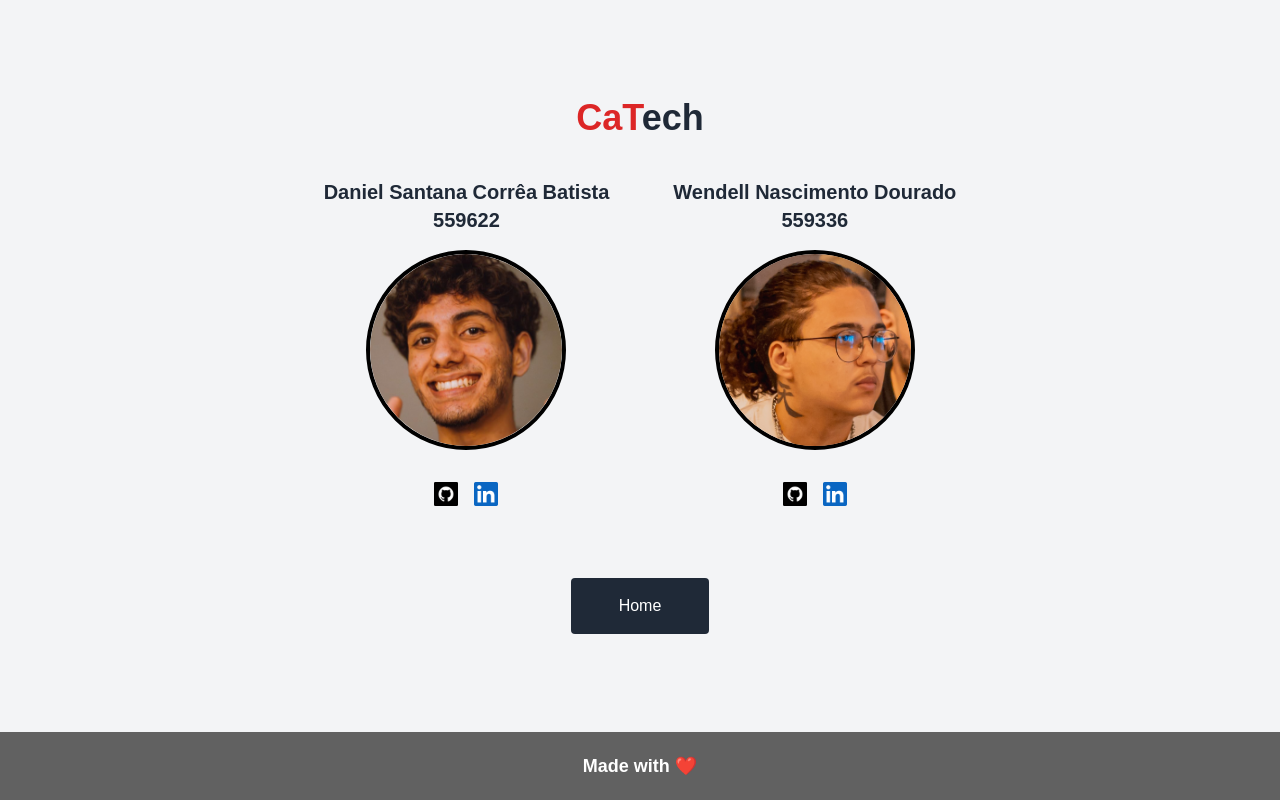
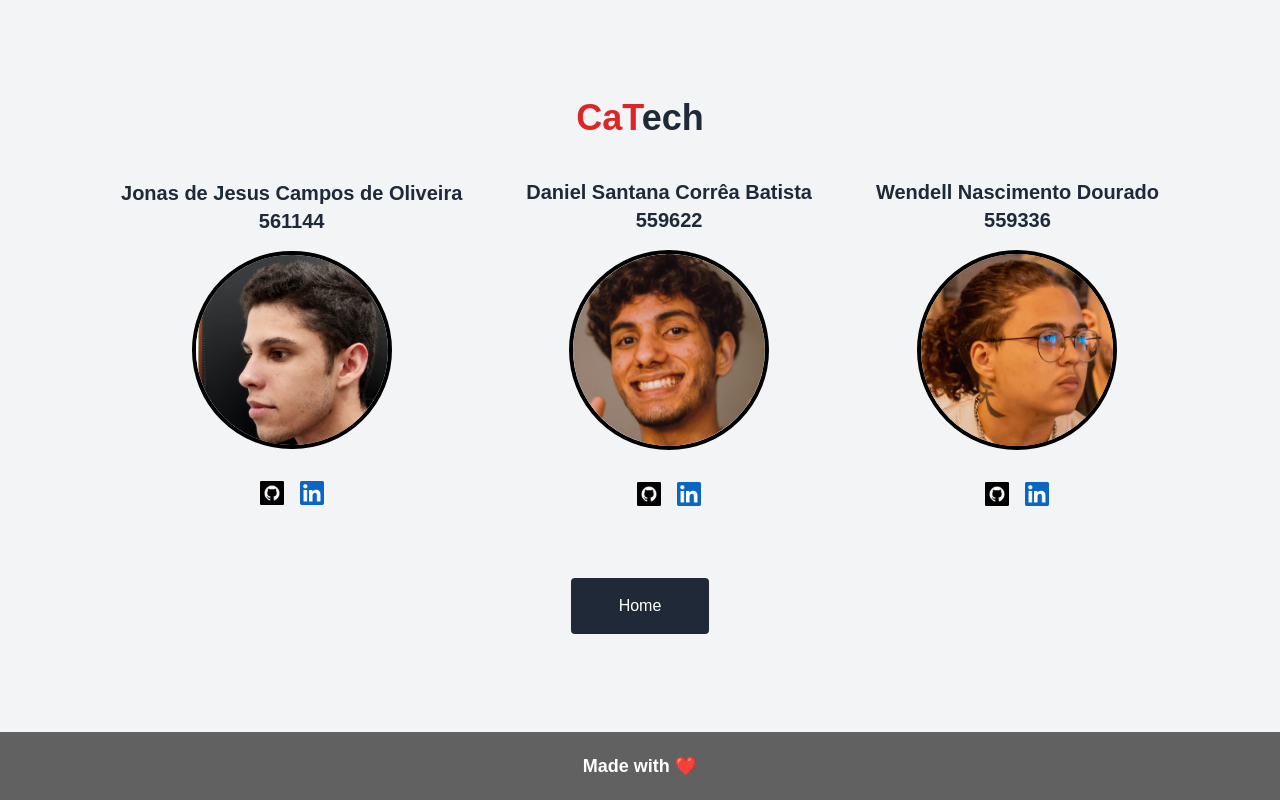
Before and after one commit to FIAP-1TDSPS-2024/ccr-time-tracker-next, a Next.js app: page / in a window 1280 px wide. Built offline with nearby package versions, Linux system fonts and the light colour scheme.

Commit message:
add students

```diff
--- a/src/app/page.tsx
+++ b/src/app/page.tsx
@@ -3,6 +3,13 @@ import { StudentCard } from "@/components/home/StudentCard";
 import { Footer } from "@/components/Footer";
 
 const students = [
+  {
+    name: "Jonas de Jesus Campos de Oliveira",
+    rm: "561144",
+    image: "/Jonas.jpeg",
+    github: "https://github.com/jonasdasneves",
+    linkedin: "https://www.linkedin.com/in/jonas-campos-8bb8211b3",
+  },
   {
     name: "Daniel Santana Corrêa Batista",
     rm: "559622",
@@ -17,7 +24,7 @@ const students = [
     github: "https://github.com/wendellnd",
     linkedin:
       "https://www.linkedin.com/in/wendell-nascimento-dourado-0760a3202/",
-  },
+  }
 ];
 
 export default function Home() {
```
